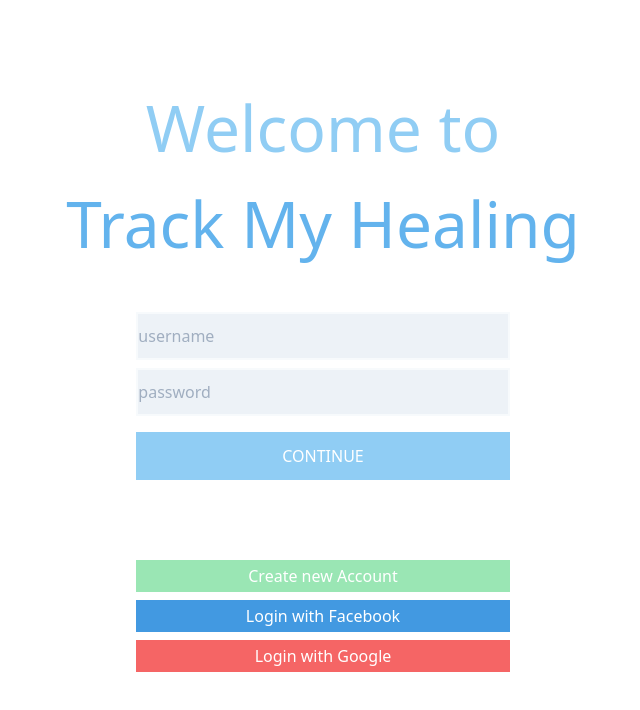
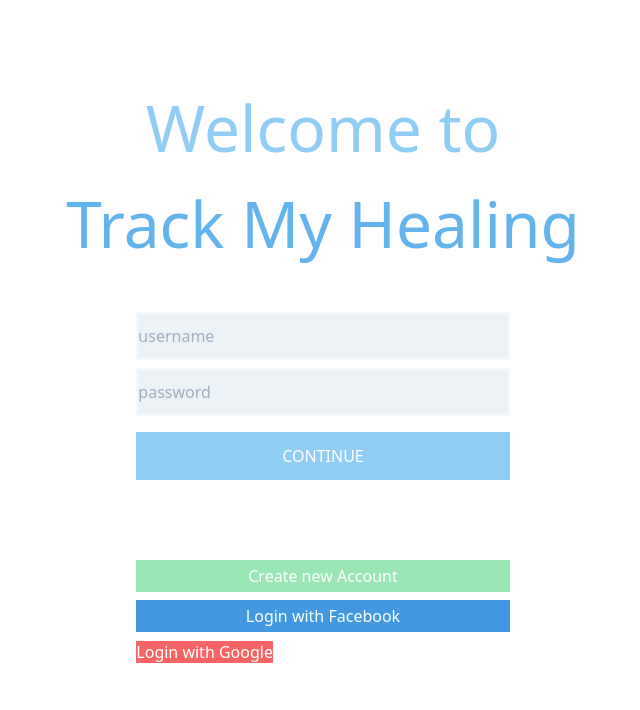
Before and after one commit to dcristinaterry/trackmyhealingClient, a React (Create React App) app in the folder client-tmh/: page / in a window 1280 px wide. Shown: the top 710 px of the page, without its empty margins (317-957 px from the left). Built offline with nearby package versions, Linux system fonts and the light colour scheme.

Commit message:
implemented login with google without creating the user in db

```diff
--- a/client-tmh/src/apiCalls/APIcalls.js
+++ b/client-tmh/src/apiCalls/APIcalls.js
@@ -12,6 +12,6 @@ export default{
 
     googleAuthenticate: function(){
         console.log("calling google")
-        return axios.get('/api/auth/google')
+        return axios.get('http://localhost:3001/auth/google').then(user=>console.log(user)).catch(err=>console.log(err))
     }
 }
--- a/client-tmh/src/components/UserLogIn/UserLogin.js
+++ b/client-tmh/src/components/UserLogIn/UserLogin.js
@@ -81,6 +81,7 @@ const UserLogin = (loginProps) => {
 
 
 
+
                 <div className="mb-2">
                     <button
                      className="bg-green-300 w-full h-8 text-white"
@@ -94,9 +95,9 @@ const UserLogin = (loginProps) => {
                 </div>
 
                 <div>
-                    <button
+                    <a href="http://localhost:3001/api/auth/google"
                      className="bg-red-500 w-full h-8 text-white"
-                    onClick={googleHandler}>Login with Google</button>
+                    >Login with Google</a>
                 </div>
 
             </div>
```
